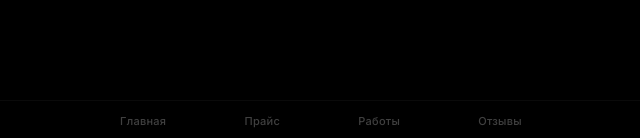
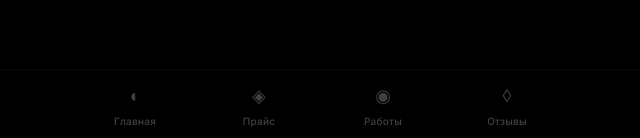
Before and after one commit to maksimbaulin0-code/renerie-ciel, a Next.js app: page /booking in a window 1280 px wide. Shown: the part 659-797 px from the top of the page, without its empty margins (319-959 px from the left). Built offline with nearby package versions, Linux system fonts and the light colour scheme; no server answers.

Commit message:
Larger navbar with icons

```diff
--- a/src/components/Navbar.tsx
+++ b/src/components/Navbar.tsx
@@ -4,10 +4,10 @@ import Link from "next/link";
 import { usePathname } from "next/navigation";
 
 const NAV = [
-  { href: "/", label: "Главная" },
-  { href: "/services", label: "Прайс" },
-  { href: "/portfolio", label: "Работы" },
-  { href: "/reviews", label: "Отзывы" },
+  { href: "/", label: "Главная", icon: "◐" },
+  { href: "/services", label: "Прайс", icon: "◈" },
+  { href: "/portfolio", label: "Работы", icon: "◉" },
+  { href: "/reviews", label: "Отзывы", icon: "◊" },
 ];
 
 export default function Navbar() {
@@ -16,18 +16,27 @@ export default function Navbar() {
 
   return (
     <nav className="fixed bottom-0 left-0 right-0 z-50 navbar">
-      <div className="flex justify-around items-center py-3 px-4 max-w-lg mx-auto">
+      <div className="flex justify-around items-center px-2 max-w-lg mx-auto">
         {NAV.map((item) => {
           const active = pathname === item.href;
           return (
             <Link
               key={item.href}
               href={item.href}
-              className={`text-[11px] font-medium tracking-wide transition-colors ${
+              className={`flex flex-col items-center justify-center py-3 px-3 min-w-[72px] transition-all duration-150 ${
                 active ? "text-white" : "text-white/25"
               }`}
             >
-              {item.label}
+              <span
+                className={`text-lg mb-1 transition-transform ${
+                  active ? "scale-110" : "scale-100"
+                }`}
+              >
+                {item.icon}
+              </span>
+              <span className="text-[10px] font-medium tracking-wide">
+                {item.label}
+              </span>
             </Link>
           );
         })}
```
